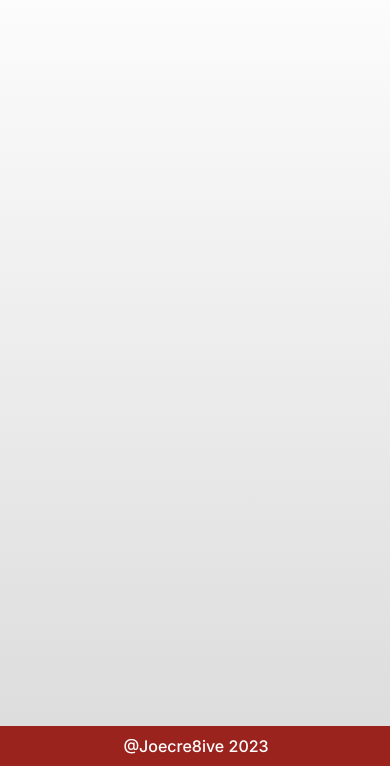
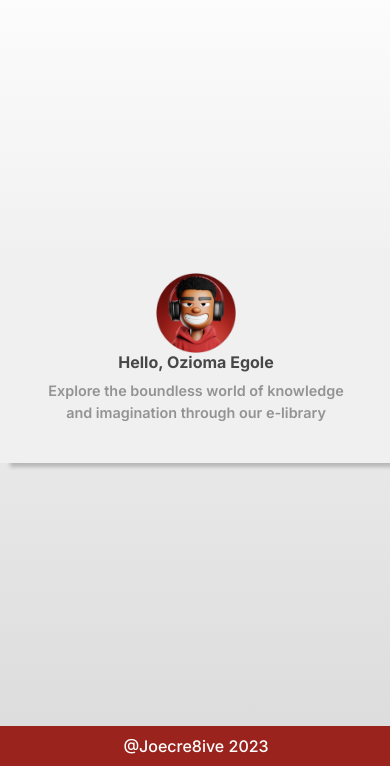
Before and after one commit to Ozioma45/Odins_Projects, a plain HTML site: page E-Library/index.html in a window 390 px wide. Shown: the part 78-844 px from the top of the page. Drawn offline with nearby package versions, Linux system fonts and the light colour scheme.

Commit message:
finished the welcome message  section

```diff
--- a/E-Library/index.html
+++ b/E-Library/index.html
@@ -55,7 +55,28 @@
         </div>
 
         <!--Middle Section-->
+        <div class="container wlc-message col-md-6">
 
+            <div class="row h-100 px-4 d-flex py-4">
+
+                <div class="col-md-8 d-flex flex-column justify-content-center wlc-text text-center text-md-start">
+
+                    <h4>Hello, Ozioma Egole</h4>
+                    <p>Explore the boundless world of knowledge
+                        and imagination through our e-library</p>
+
+                </div>
+
+                <div class="col-md-4 d-flex justify-content-center align-items-center order-first order-md-last">
+
+
+                    <img src="img/user.png" alt="user icon img" class="userImg img-fluid">
+
+                </div>
+
+            </div>
+
+        </div>
 
         <!--Footer-->
         <div class="footer text-center py-2">
--- a/E-Library/style.css
+++ b/E-Library/style.css
@@ -85,6 +85,28 @@ form {
   }
 
 
+  /*Middle Section*/
+  .wlc-message{
+    background-color: #F0F0F0;
+    box-shadow: 10px 4px 4px rgba(0, 0, 0, 0.219);
+  }
+
+  .img-sec{
+  }
+
+  .userImg{
+    width: 13rem;
+  }
+
+  .wlc-text > h4{
+    color: #474747;
+    font-weight: 700;
+  }
+
+  .wlc-text > p{
+    color: #939393;
+    font-weight: 600;
+  }
 
 
   /*FOOTER*/
@@ -94,3 +116,20 @@ form {
     font-weight: 500;
     color: #ffffff;
   }
+
+  @media screen and (max-width: 800px) {
+    /*Middle Section*/
+  .userImg{
+    width: 5rem;
+  }
+
+  .wlc-text > h4,p{
+    color: #474747;
+    font-weight: 700;
+    font-size: 1rem;
+  }
+
+  .wlc-text > p{
+    font-size: 0.9rem;
+  }
+  }
```
